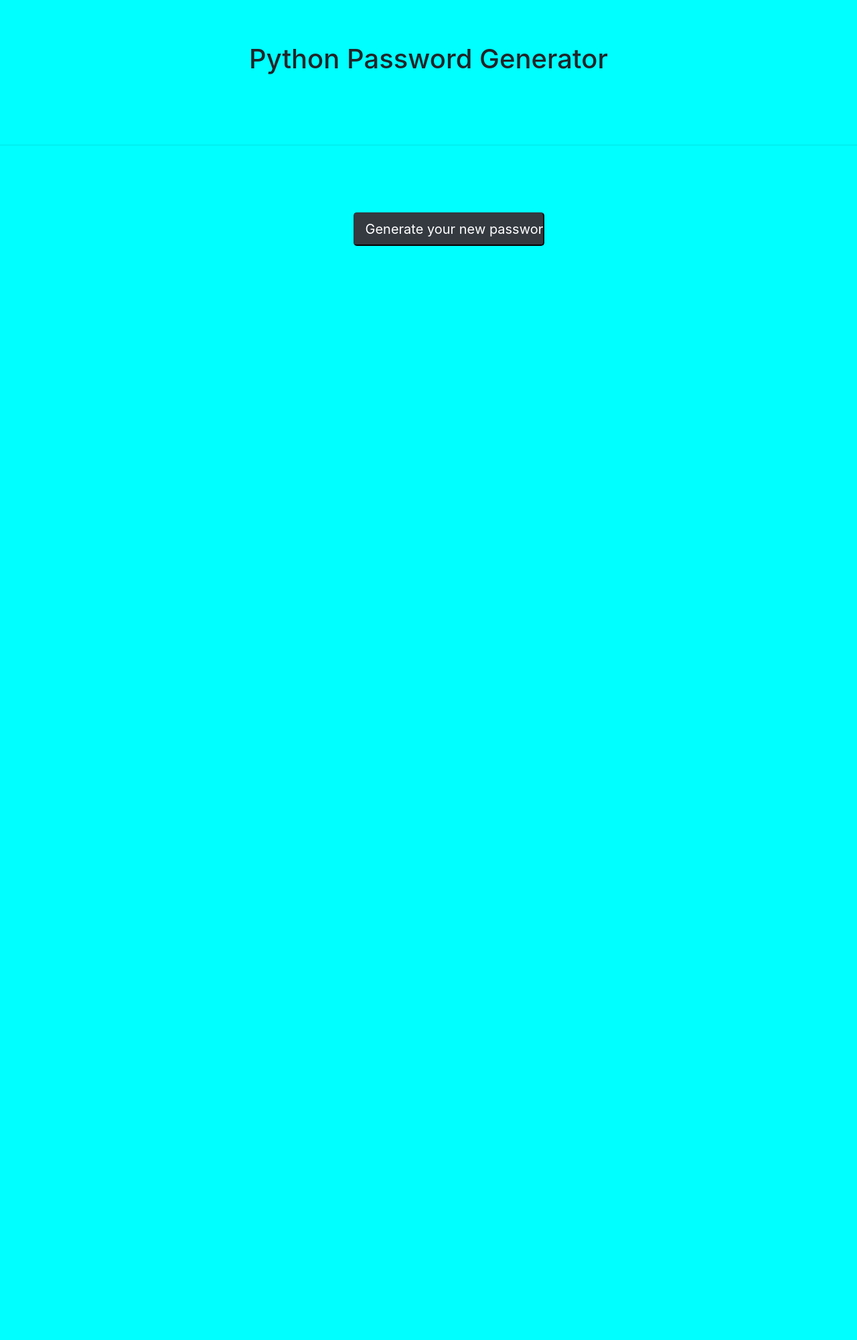
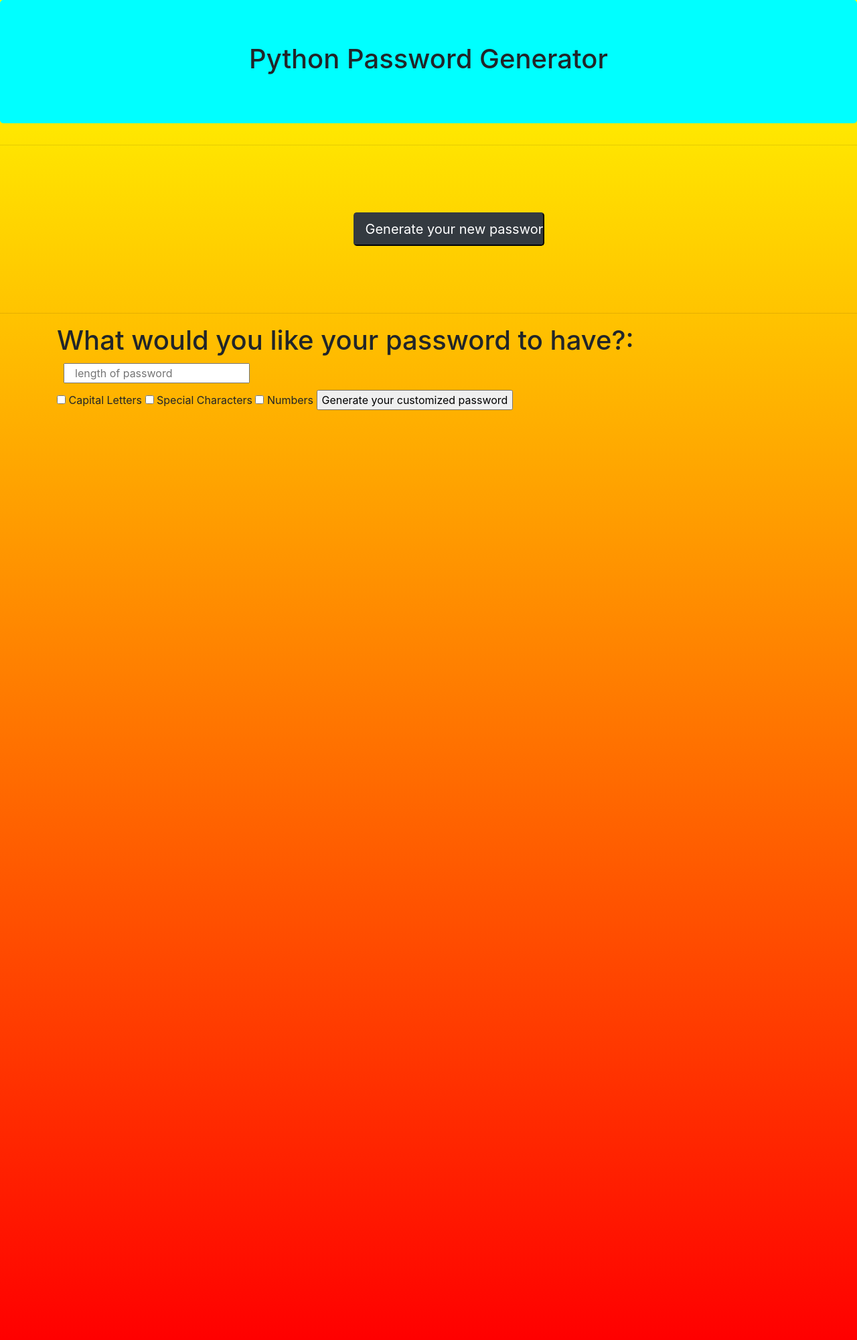
Before and after one commit to SeanMelody/Playing-With-Python, a Flask app: page / in a window 1280 px wide. Shown: the whole page at 67% size. Before the commit the page ends 367 px from the top, so only its background shows below. Run offline with Flask 2, Linux system fonts and the light colour scheme; some libraries are stand-ins or nearby versions.

Commit message:
linear gradient added

```diff
--- a/app/static/css/style.css
+++ b/app/static/css/style.css
@@ -1,5 +1,6 @@
 body {
-background-color: aqua;
+background: linear-gradient(yellow, red);
+height: 2000px;
 }
 
 .jumbotron-style {
--- a/app/templates/index.html
+++ b/app/templates/index.html
@@ -27,6 +27,19 @@
             <input type="submit" value="Generate your new password" class="btn-lg btn-dark col-md-3">
         </form>
     </div>
+
+    <hr>
+
+    <div class="container">
+        <h1>What would you like your password to have?: </h1>
+        <form action="" method="post">
+            <input type="number" placeholder="length of password" class="row col-md-3 margin10" />
+            <input type="checkbox" value="Capitals" /> Capital Letters
+            <input type="checkbox" value="Special" /> Special Characters
+            <input type="checkbox" value="Numbers" /> Numbers
+            <input type="submit" value="Generate your customized password">
+        </form>
+    </div>
 </body>
 
 </html>
--- a/app/templates/new-password.html
+++ b/app/templates/new-password.html
@@ -10,6 +10,8 @@
         integrity="sha384-9aIt2nRpC12Uk9gS9baDl411NQApFmC26EwAOH8WgZl5MYYxFfc+NcPb1dKGj7Sk" crossorigin="anonymous" />
     <!-- Custom CSS  -->
     <link rel="stylesheet" href="../static/css/style.css">
+    <!-- Favicon Link -->
+    <link rel="icon" type="image/png" href="../static/Favicon.png" />
     <title>Python Password Generator</title>
 </head>
 
```
